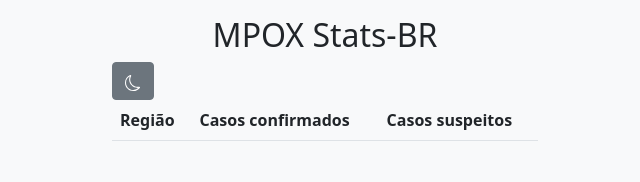
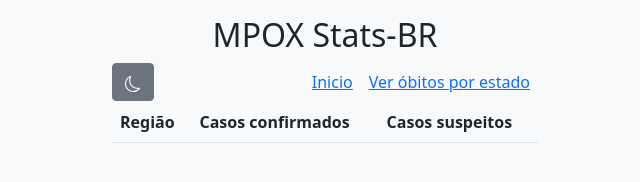
Before and after one commit to dacmarcell/mpox-stats, a browser extension: page chrome-extension/index.html in a window 1280 px wide. Shown: the whole page, without its empty margins (315-955 px from the left). Drawn offline with nearby package versions, Linux system fonts and the light colour scheme; no server answers.

Commit message:
feat: add header

```diff
--- a/chrome-extension/index.html
+++ b/chrome-extension/index.html
@@ -29,7 +29,8 @@
   <body class="light">
     <div class="container mt-3" style="width: 450px">
       <h2 class="text-center">MPOX Stats-BR</h2>
-      <div>
+      <div class="d-flex align-items-center">
+        <div class="me-auto d-flex align-items-center">
           <input
             type="checkbox"
             class="btn-check"
@@ -55,6 +56,19 @@
             </svg>
           </label>
         </div>
+        <div class="ms-auto d-flex align-items-center">
+          <a
+            href="index.html"
+            class="link-offset-2 link-offset-3-hover link-underline link-underline-opacity-0 link-underline-opacity-75-hover m-2"
+            >Inicio</a
+          >
+          <a
+            href="obitos.html"
+            class="link-offset-2 link-offset-3-hover link-underline link-underline-opacity-0 link-underline-opacity-75-hover m-2"
+            >Ver óbitos por estado</a
+          >
+        </div>
+      </div>
       <table class="table table-striped">
         <thead>
           <tr>
```
Lines whose indentation alone changed are shown as unchanged.
